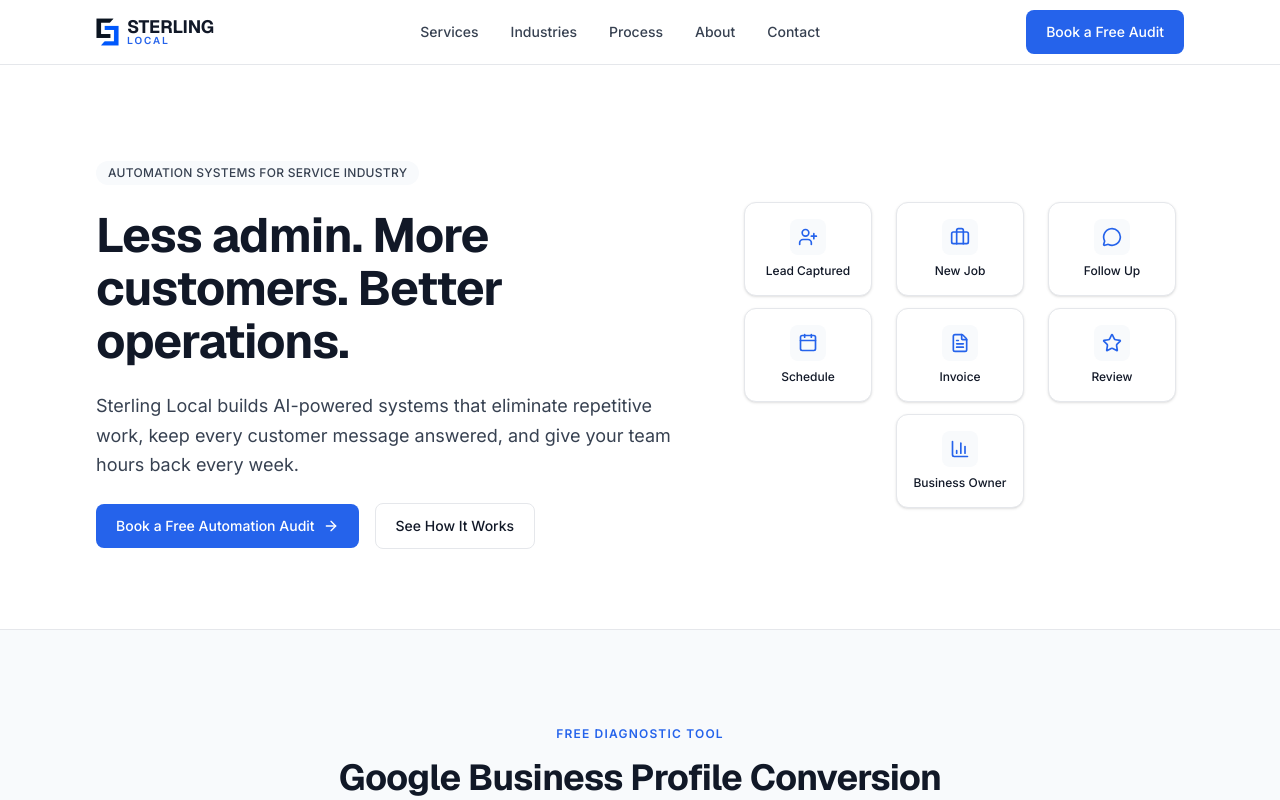
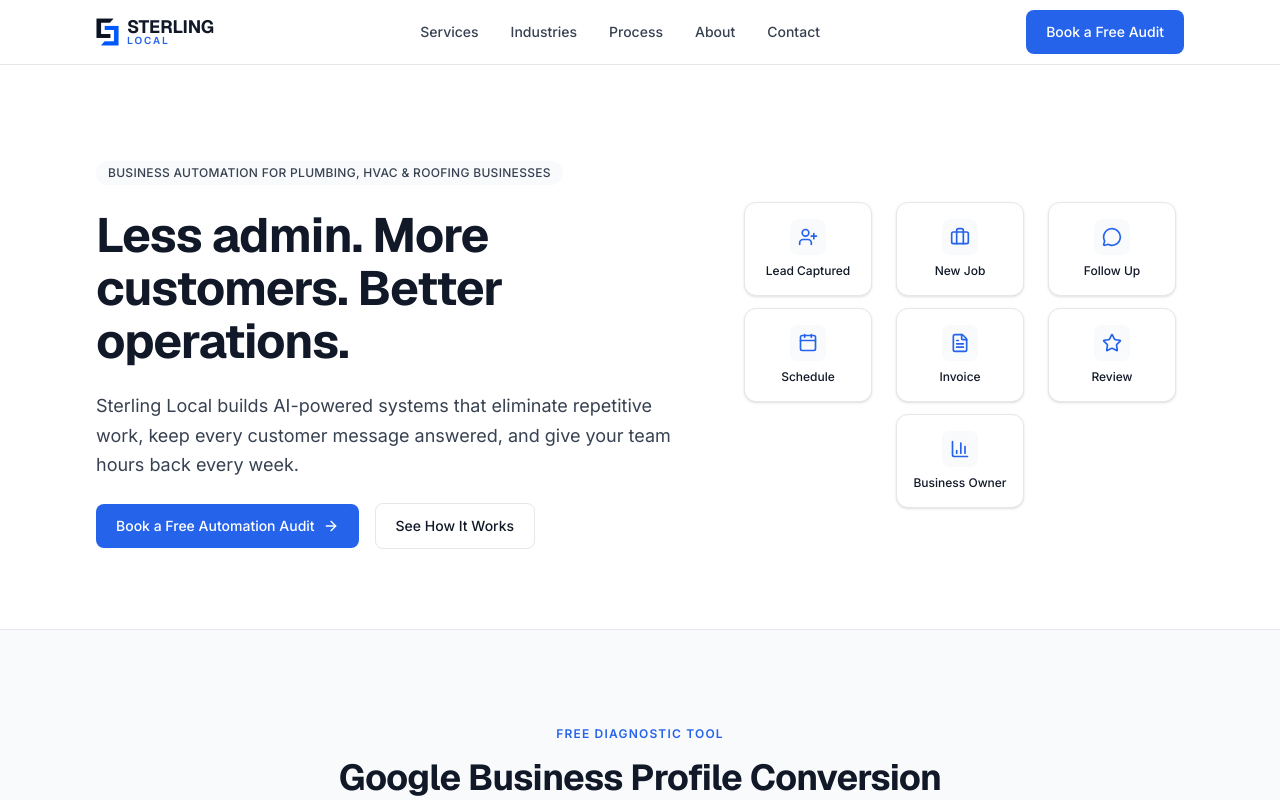
Before and after one commit to ahsansheharyar03-max/sterling-local-build, a Next.js app: page / in a window 1280 px wide. Shown: the top 800 px of the page. Built offline with nearby package versions, Linux system fonts and the light colour scheme.

Commit message:
Update Hero.tsx

```diff
--- a/src/components/sections/Hero.tsx
+++ b/src/components/sections/Hero.tsx
@@ -8,7 +8,7 @@ export default function Hero() {
     <section className="border-b border-line bg-white pb-20 pt-16 sm:pt-24">
       <Container className="flex flex-col items-center gap-12 lg:flex-row lg:items-center lg:gap-16">
         <div className="flex max-w-xl flex-col items-start gap-6">
-          <Badge>Automation systems for service industry</Badge>
+          <Badge>Business Automation for Plumbing, HVAC & Roofing Businesses</Badge>
           <h1 className="text-4xl font-bold leading-[1.1] text-charcoal sm:text-5xl">
             Less admin. More customers. Better operations.
           </h1>
```
